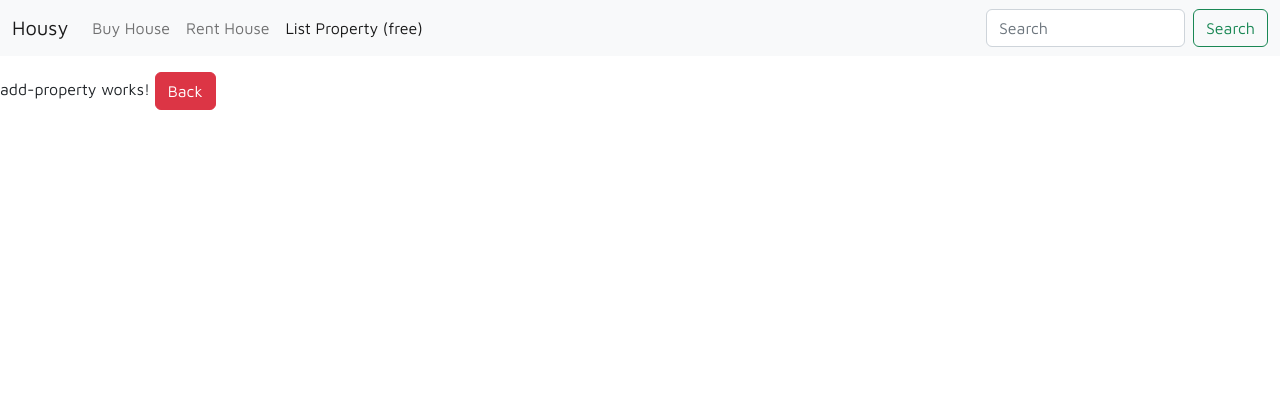
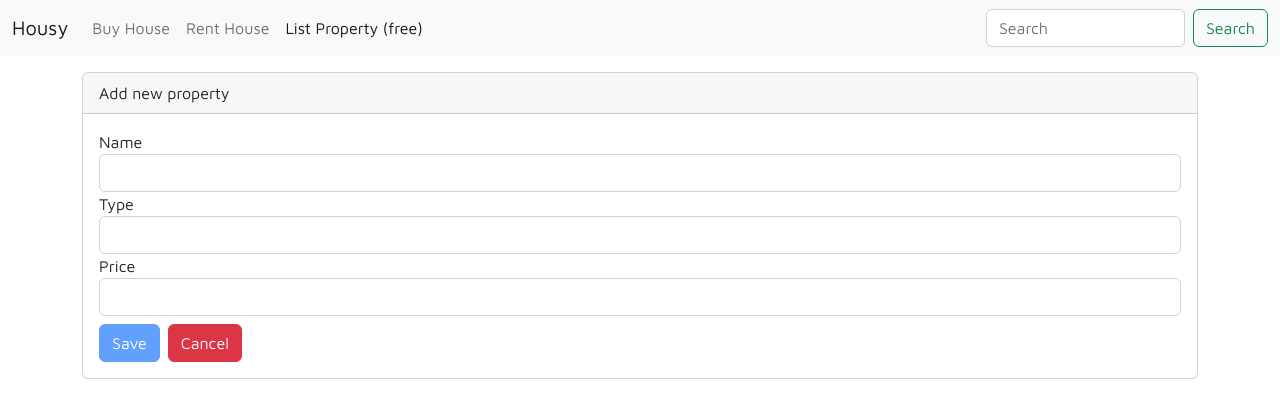
Before and after one commit to prabath1998/house_rental_ui, an Angular app: page /add-property in a window 1280 px wide. Shown: the top 418 px of the page. Built offline with nearby package versions, Linux system fonts and the light colour scheme.

Commit message:
add property form TDF

```diff
--- a/src/app/app.module.ts
+++ b/src/app/app.module.ts
@@ -10,6 +10,7 @@ import { AddPropertyComponent } from './property/add-property/add-property.compo
 import { Routes, RouterModule } from '@angular/router';
 import { CarouselComponent } from './carousel/carousel.component';
 import { PropertyDetailComponent } from './property/property-detail/property-detail.component';
+import { FormsModule,ReactiveFormsModule } from '@angular/forms';
 
 const appRoutes: Routes = [
   {
@@ -42,9 +43,10 @@ const appRoutes: Routes = [
     NavBarComponent,
     AddPropertyComponent,
     CarouselComponent,
-    PropertyDetailComponent
+    PropertyDetailComponent,
+
   ],
-  imports: [BrowserModule, HttpClientModule, RouterModule.forRoot(appRoutes)],
+  imports: [BrowserModule, HttpClientModule, RouterModule.forRoot(appRoutes),FormsModule,ReactiveFormsModule],
   providers: [HousingService,CarouselComponent],
   bootstrap: [AppComponent],
 })
--- a/src/app/property/add-property/add-property.component.css
+++ b/src/app/property/add-property/add-property.component.css
@@ -0,0 +1,9 @@
+.ng-invalid.ng-touched{
+  border-color: red;
+}
+
+
+.error-block{
+  color: red;
+
+}
--- a/src/app/property/add-property/add-property.component.html
+++ b/src/app/property/add-property/add-property.component.html
@@ -1,4 +1,32 @@
-<p>
-  add-property works!
-  <button class="btn btn-danger" (click)="onBack()">Back</button>
-</p>
+<div class="container">
+  <div class="card">
+    <div class="card-header">Add new property</div>
+    <div class="card-body">
+      <form (ngSubmit)="onSubmit()" #Form="ngForm">
+        <div class="form-group col-12">
+          <label for="name">Name</label>
+          <input type="text" class="form-control" ngModel name="name" #propName="ngModel" minlength="5" required>
+          <span class="error-block" *ngIf="!propName.valid && propName.touched">
+            <span *ngIf="propName.errors?.required">Please provide name..!</span>
+            <span *ngIf="propName.errors?.minlength">Name must be atleast 5 characters long..!</span>
+          </span>
+        </div>
+
+        <div class="form-group col-12">
+          <label for="type">Type</label>
+          <input type="text" class="form-control" ngModel name="type" required/>
+        </div>
+
+        <div class="form-group col-12">
+          <label for="price">Price</label>
+          <input type="text" class="form-control" ngModel name="price" required>
+        </div>
+
+        <div class="form-group col-12 mt-2">
+          <button [disabled]="!Form.valid" type="submit" class="btn btn-primary me-2">Save</button>
+          <button type="reset" class="btn btn-danger">Cancel</button>
+        </div>
+      </form>
+    </div>
+  </div>
+</div>
--- a/src/app/property/add-property/add-property.component.ts
+++ b/src/app/property/add-property/add-property.component.ts
@@ -1,11 +1,14 @@
-import { Component, OnInit } from '@angular/core';
+import { Component, OnInit,ViewChild } from '@angular/core';
 import { Router } from '@angular/router';
+import { NgForm } from '@angular/forms'
 @Component({
   selector: 'app-add-property',
   templateUrl: './add-property.component.html',
   styleUrls: ['./add-property.component.css']
 })
 export class AddPropertyComponent implements OnInit {
+
+@ViewChild('Form') addPropertyForm! : NgForm;
 
   constructor(private router:Router) { }
 
@@ -16,4 +19,9 @@ export class AddPropertyComponent implements OnInit {
     this.router.navigate(['/']);
   }
 
+  onSubmit(){
+    console.log(this.addPropertyForm);
+
+  }
+
 }
--- a/tsconfig.json
+++ b/tsconfig.json
@@ -8,7 +8,7 @@
     "strict": true,
     "noImplicitOverride": true,
     "noImplicitAny": false,
-    "noPropertyAccessFromIndexSignature": true,
+    "noPropertyAccessFromIndexSignature": false,
     // "noImplicitReturns": true,
     "noFallthroughCasesInSwitch": true,
     "sourceMap": true,
```
